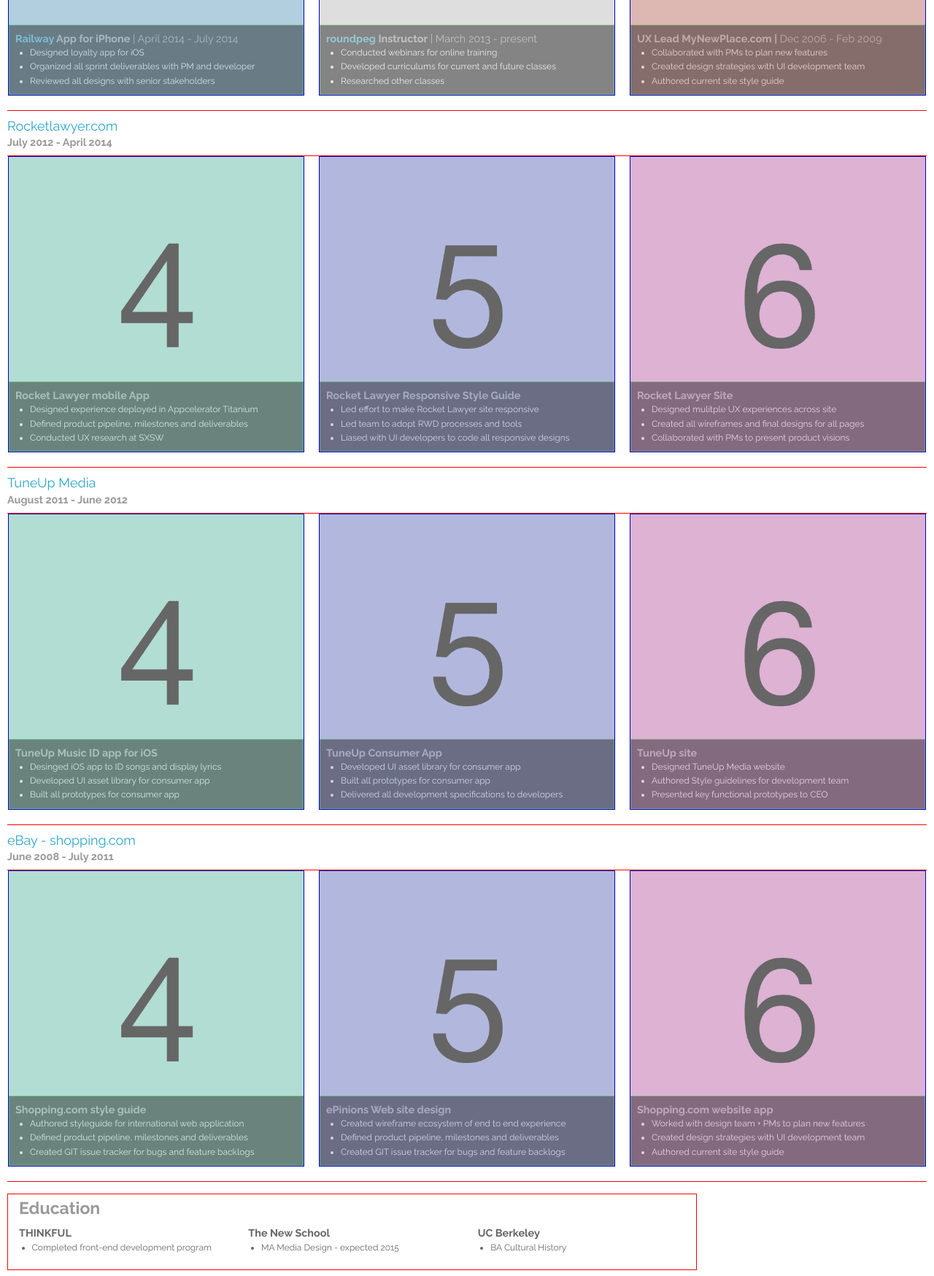
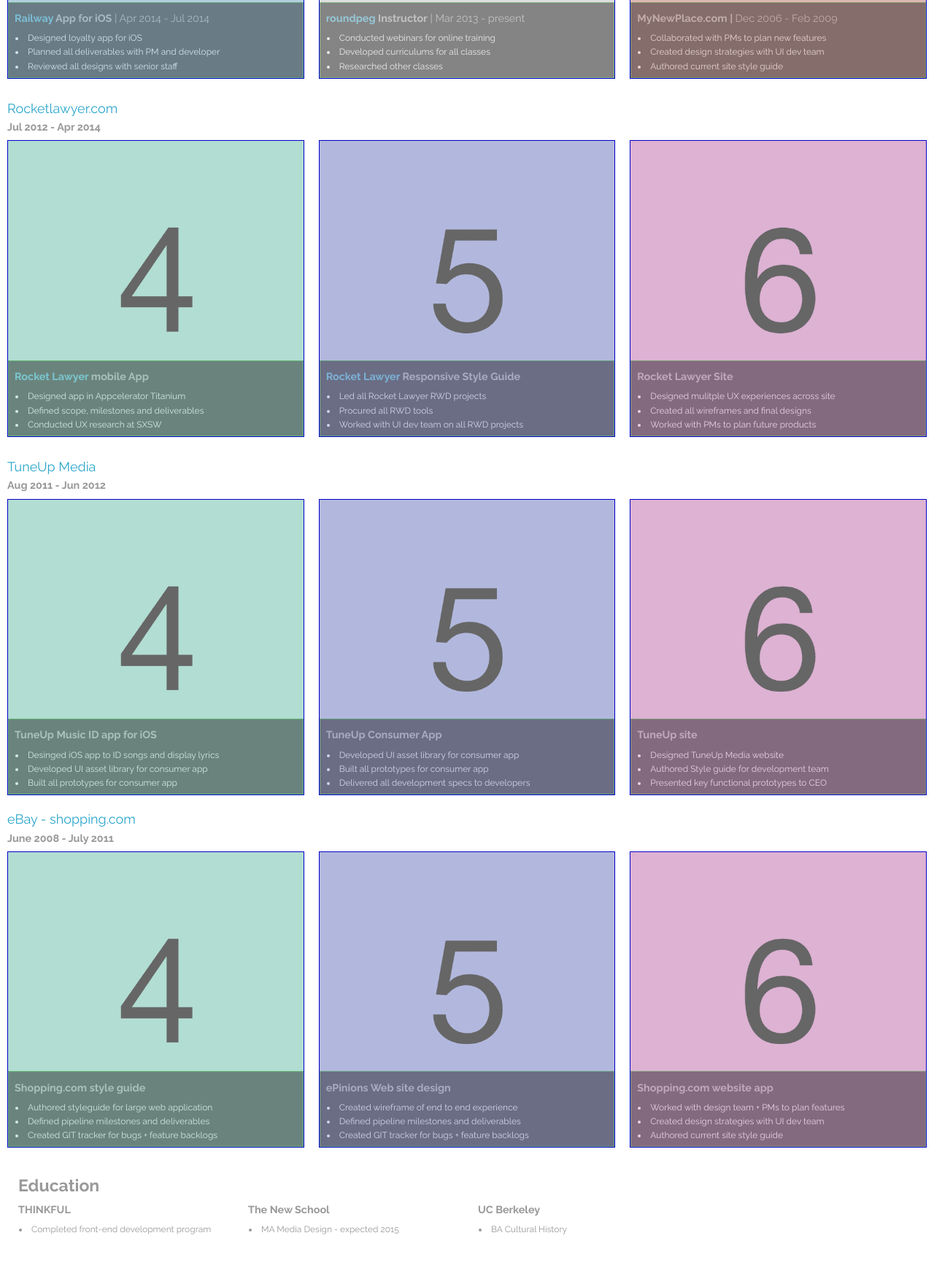
Before and after one commit to kkeiper/kevinkeiper.com, a plain HTML site: page index.html in a window 1280 px wide. Shown: the part 738-2487 px from the top of the page at 73% size. After the commit the page ends 2461 px from the top, so only its background shows below. Drawn offline with Linux system fonts and the light colour scheme.

Commit message:
production edits
making production edits

```diff
--- a/css/foundation-custom.css
+++ b/css/foundation-custom.css
@@ -20,7 +20,7 @@ ul .wrapper {
 }
 
 .kevin {
-	border: 1px solid red;
+	/*border: 1px solid red;*/
 	margin-top: .5rem;
 	margin-bottom: .5rem;
 
@@ -28,7 +28,7 @@ ul .wrapper {
 
 .description-box {
 	width: 100%;
-	height: 6rem;
+	height: 6.5rem;
 	border: 1px solid green;
 	position: absolute;
 	bottom: 0px;
@@ -59,6 +59,8 @@ h4 {
 	font-family: 'Raleway', sans-serif;
 	font-weight: bold;
 	color: #999;
+	margin-bottom: .2rem;
+	margin-top: 0px;
 }
 
 h5 {
@@ -70,7 +72,7 @@ h5 {
 h6 {
 	font-family: 'Raleway', sans-serif;
 	font-size: .9rem;
-	margin: 0px;
+/*	margin-left: 1rem;*/
 	color: #999;
 	font-weight: bold;
 }
@@ -85,6 +87,7 @@ h1.title {
 .footer {
 	width: 100%;
 	max-width: 100%;
+	margin-top: 0px;
 }
 
 #name {
@@ -95,11 +98,13 @@ h1.title {
 .description-bullets {
 	color: #fff;
 	list-style-type: disc;
+	list-style-position: inside;
 	font-size: .75rem;
+	margin-left: 1px;
 }
 
 .dark {
-	color: #666;
+	color: #999;
 }
 
 .project-date {
@@ -110,11 +115,33 @@ h1.title {
 /* max-width 640px, mobile-only styles, use when QAing mobile issues */
 @media only screen and (max-width: 40em) {
 
-	.kevin {
-		border: 1px solid purple;
-		margin-top: .5rem;
-		margin-bottom: .5rem;
+	h1.title {
+	font-family: 'Raleway', sans-serif;
+	font-size: .65rem;
+	font-weight: normal;
+	text-align: left;
+	}
 
+	#pitch {
+	max-width: 55rem;
+	line-height: 1.3rem;
+	font-weight: normal;
+	font-size: .8rem;
+	margin-top: 1rem;
+	margin-bottom: .8rem;
+	color: #999;
+	}
+
+	h6 {
+	font-family: 'Raleway', sans-serif;
+	font-size: .9rem;
+	margin-bottom: .4rem;
+	color: #999;
+	font-weight: bold;
+	}
+
+	div.kevin.small-12.large-9.columns  {
+	padding-left: 0px;
 	}
 
  }
--- a/index.html
+++ b/index.html
@@ -55,7 +55,7 @@
 
               <div class="row footer">
 
-                <div class="small-12 large-9 columns radius kevin">
+                <div class="kevin small-12 large-9 columns">
 
                   <h4>Skills</h4>
                   <div class="row">
@@ -63,8 +63,8 @@
                       <h6 class="dark">Design</h6>
                       <ul class="description-bullets dark">
                         <li><a href="prototype/index.html">AXURE prototyping</a></li>
-                        <li>Expert Adobe Suite</li>
-                        <li>Whiteboarding, Collaboration, Proj Management</li>
+                        <li>Expert Adobe design tool suite</li>
+                        <li>Whiteboarding + project management</li>
                       </ul>
                     </div>
                     <div class="small-12 large-4 columns">
@@ -78,9 +78,9 @@
                     <div class="small-12 large-4 columns">
                       <h6 class="dark">Technical</h6>
                       <ul class="dark description-bullets">
-                        <li>Proficient in html/css</li>
+                        <li>Proficient in HTML / CSS</li>
                         <li>Working knowledge of javascript and jquery</li>
-                        <li><a href="#">Completed</a> THINKFUL front end program</li>
+                        <li><a href="#">Completed</a> THINKFUL development program</li>
                       </ul>
                     </div>
                   </div>
@@ -89,18 +89,18 @@
 
             <h4>Professional Experience</h4>
             <h5>Miscellaneous</h5>
-            <h6>December 2006 - present</h6>
+            <h6>Dec 2006 - present</h6>
 
             <ul class="small-block-grid-1 medium-block-grid-3 kevin">
               <li>
                 <div class="wrapper">
                   <img class="th" src="img/01.png">
                   <div class="description-box">
-                    <h6 class="description-box-title"><a href="http://www.getrailway.com">Railway</a> App for iPhone<span class="project-date">  |  April 2014 - July 2014</span></h6>
+                    <h6 class="description-box-title"><a href="http://www.getrailway.com">Railway</a> App for iOS<span class="project-date">  |  Apr 2014 - Jul 2014</span></h6>
                     <ul class="description-bullets">
                       <li>Designed loyalty app for iOS</li>
-                      <li>Organized all sprint deliverables with PM and developer</li>
-                      <li>Reviewed all designs with senior stakeholders</li>
+                      <li>Planned all deliverables with PM and developer</li>
+                      <li>Reviewed all designs with senior staff</li>
                     </ul>
                   </div>
                 </div>
@@ -110,10 +110,10 @@
                 <div class="wrapper">
                   <img class="th" src="img/02.png">
                   <div class="description-box">
-                    <h6 class="description-box-title"><a href="http://training.roundpeg.com/">roundpeg</a> Instructor<span class="project-date">  |  March 2013 - present</span></h6>
+                    <h6 class="description-box-title"><a href="http://training.roundpeg.com/">roundpeg</a> Instructor<span class="project-date">  |  Mar 2013 - present</span></h6>
                     <ul class="description-bullets">
                       <li>Conducted webinars for online training</li>
-                      <li>Developed curriculums for current and future classes</li>
+                      <li>Developed curriculums for all classes</li>
                       <li>Researched other classes</li>
                     </ul>
                   </div>
@@ -124,10 +124,10 @@
                 <div class="wrapper">
                   <img class="th" src="img/03.png">
                   <div class="description-box">
-                    <h6 class="description-box-title">UX Lead MyNewPlace.com  |  <span class="project-date">Dec 2006 - Feb 2009</h6>
+                    <h6 class="description-box-title">MyNewPlace.com  |  <span class="project-date">Dec 2006 - Feb 2009</h6>
                     <ul class="description-bullets">
                       <li>Collaborated with PMs to plan new features</li>
-                      <li>Created design strategies with UI development team</li>
+                      <li>Created design strategies with UI dev team</li>
                       <li>Authored current site style guide</li>
                     </ul>
                   </div>
@@ -137,17 +137,17 @@
             </ul>
 
             <h5><a href="http://www.rocketlawyer.com" name="rocketlawyer">Rocketlawyer.com</a></h5>
-            <h6>July 2012 - April 2014</h6>
+            <h6>Jul 2012 - Apr 2014</h6>
 
             <ul class="small-block-grid-1 medium-block-grid-3 kevin">
               <li>
                 <div class="wrapper">
                   <img class="th" src="img/04.png">
                   <div class="description-box">
-                    <h6 class="description-box-title">Rocket Lawyer mobile App</h6>
+                    <h6 class="description-box-title"><a href="http://www.rocketlawyer.com">Rocket Lawyer</a> mobile App</h6>
                     <ul class="description-bullets">
-                      <li>Designed experience deployed in Appcelerator Titanium</li>
-                      <li>Defined product pipeline, milestones and deliverables</li>
+                      <li>Designed app in Appcelerator Titanium</li>
+                      <li>Defined scope, milestones and deliverables</li>
                       <li>Conducted UX research at SXSW</li>
                     </ul>
                   </div>
@@ -158,11 +158,11 @@
                 <div class="wrapper">
                   <img class="th" src="img/05.png">
                   <div class="description-box">
-                    <h6 class="description-box-title">Rocket Lawyer Responsive Style Guide</h6>
+                    <h6 class="description-box-title"><a href="http://www.rocketlawyer.com">Rocket Lawyer</a> Responsive Style Guide</h6>
                     <ul class="description-bullets">
-                      <li>Led effort to make Rocket Lawyer site responsive</li>
-                      <li>Led team to adopt RWD processes and tools</li>
-                      <li>Liased with UI developers to code all responsive designs</li>
+                      <li>Led all Rocket Lawyer RWD projects</li>
+                      <li>Procured all RWD tools</li>
+                      <li>Worked with UI dev team on all RWD projects</li>
                     </ul>
                   </div>
                 </div>
@@ -175,8 +175,8 @@
                     <h6 class="description-box-title">Rocket Lawyer Site</h6>
                     <ul class="description-bullets">
                       <li>Designed mulitple UX experiences across site</li>
-                      <li>Created all wireframes and final designs for all pages</li>
-                      <li>Collaborated with PMs to present product visions</li>
+                      <li>Created all wireframes and final designs</li>
+                      <li>Worked with PMs to plan future products</li>
                     </ul>
                   </div>
                 </div>
@@ -184,9 +184,9 @@
             </ul>
 
             <h5><a href="http://www.tuneUpmedia.com" name="tuneup">TuneUp Media</a></h5>
-            <h6>August 2011 - June 2012</h6>
+            <h6>Aug 2011 - Jun 2012</h6>
 
-            <ul class="small-block-grid-1 medium-block-grid-3 kevin">
+            <ul class="small-block-grid-1 medium-block-grid-3">
               <li>
                 <div class="wrapper">
                   <img class="th" src="img/04.png">
@@ -209,7 +209,7 @@
                     <ul class="description-bullets">
                       <li>Developed UI asset library for consumer app</li>
                       <li>Built all prototypes for consumer app</li>
-                      <li>Delivered all development specifications to developers</li>
+                      <li>Delivered all development specs to developers</li>
                     </ul>
                   </div>
                 </div>
@@ -222,7 +222,7 @@
                     <h6 class="description-box-title">TuneUp site</h6>
                     <ul class="description-bullets">
                       <li>Designed TuneUp Media website</li>
-                      <li>Authored Style guidelines for development team</li>
+                      <li>Authored Style guide for development team</li>
                       <li>Presented key functional prototypes to CEO</li>
                     </ul>
                   </div>
@@ -241,9 +241,9 @@
                   <div class="description-box">
                     <h6 class="description-box-title">Shopping.com style guide</h6>
                     <ul class="description-bullets">
-                      <li>Authored styleguide for international web application</li>
-                      <li>Defined product pipeline, milestones and deliverables</li>
-                      <li>Created GIT issue tracker for bugs and feature backlogs</li>
+                      <li>Authored styleguide for large web application</li>
+                      <li>Defined pipeline milestones and deliverables</li>
+                      <li>Created GIT tracker for bugs + feature backlogs</li>
                     </ul>
                   </div>
                 </div>
@@ -255,9 +255,9 @@
                   <div class="description-box">
                     <h6 class="description-box-title">ePinions Web site design</h6>
                     <ul class="description-bullets">
-                      <li>Created wireframe ecosystem of end to end experience</li>
-                      <li>Defined product pipeline, milestones and deliverables</li>
-                      <li>Created GIT issue tracker for bugs and feature backlogs</li>
+                      <li>Created wireframe of end to end experience</li>
+                      <li>Defined pipeline milestones and deliverables</li>
+                      <li>Created GIT tracker for bugs + feature backlogs</li>
                     </ul>
                   </div>
                 </div>
@@ -269,8 +269,8 @@
                   <div class="description-box">
                     <h6 class="description-box-title">Shopping.com website app</h6>
                     <ul class="description-bullets">
-                      <li>Worked with design team + PMs to plan new features</li>
-                      <li>Created design strategies with UI development team</li>
+                      <li>Worked with design team + PMs to plan features</li>
+                      <li>Created design strategies with UI dev team</li>
                       <li>Authored current site style guide</li>
                     </ul>
                   </div>
```
